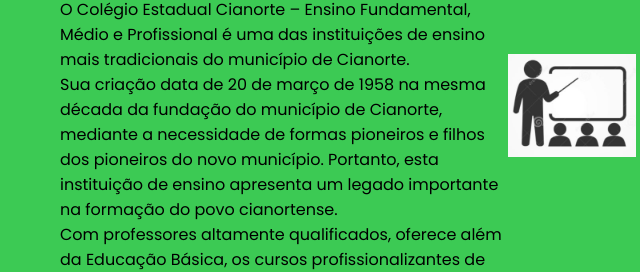
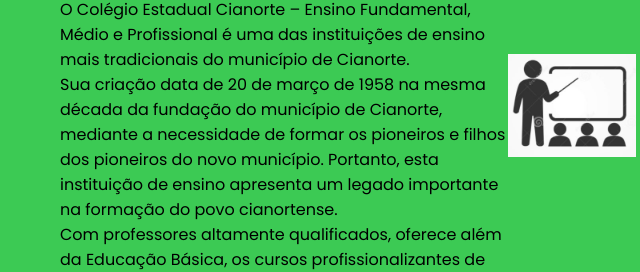
Before and after one commit to Suzamber/Desafio, a plain HTML site: page Index.html in a window 1280 px wide. Shown: the part 214-486 px from the top of the page, 292-932 px from the left. Drawn offline with Linux system fonts and the light colour scheme.

Commit message:
Update Index.html

```diff
--- a/Index.html
+++ b/Index.html
@@ -22,7 +22,7 @@
         <div class="escola-div-conteudo">
             <h2 class="escola-titulo">Sobre a Escola</h2>
             <p class="escola-texto-um">O Colégio Estadual Cianorte – Ensino Fundamental, Médio e Profissional é uma das instituições de ensino mais tradicionais do município de Cianorte.</p>
-            <p class="escola-texto-dois">Sua criação data de 20 de março de 1958 na mesma década da fundação do município de Cianorte, mediante a necessidade de formas pioneiros e filhos dos pioneiros do novo município. Portanto, esta instituição de ensino apresenta um legado importante na formação do povo cianortense.</p>
+            <p class="escola-texto-dois">Sua criação data de 20 de março de 1958 na mesma década da fundação do município de Cianorte, mediante a necessidade de formar os pioneiros e filhos dos pioneiros do novo município. Portanto, esta instituição de ensino apresenta um legado importante na formação do povo cianortense.</p>
             <p class="escola-texto-três">Com professores altamente qualificados, oferece além da Educação Básica, os cursos profissionalizantes de Administração e Enfermagem.</p>
         </div>
         <img class="escola-imagem" src="imagem1.jpg" alt="imagem que representa uma professora em sala de aula">
```
